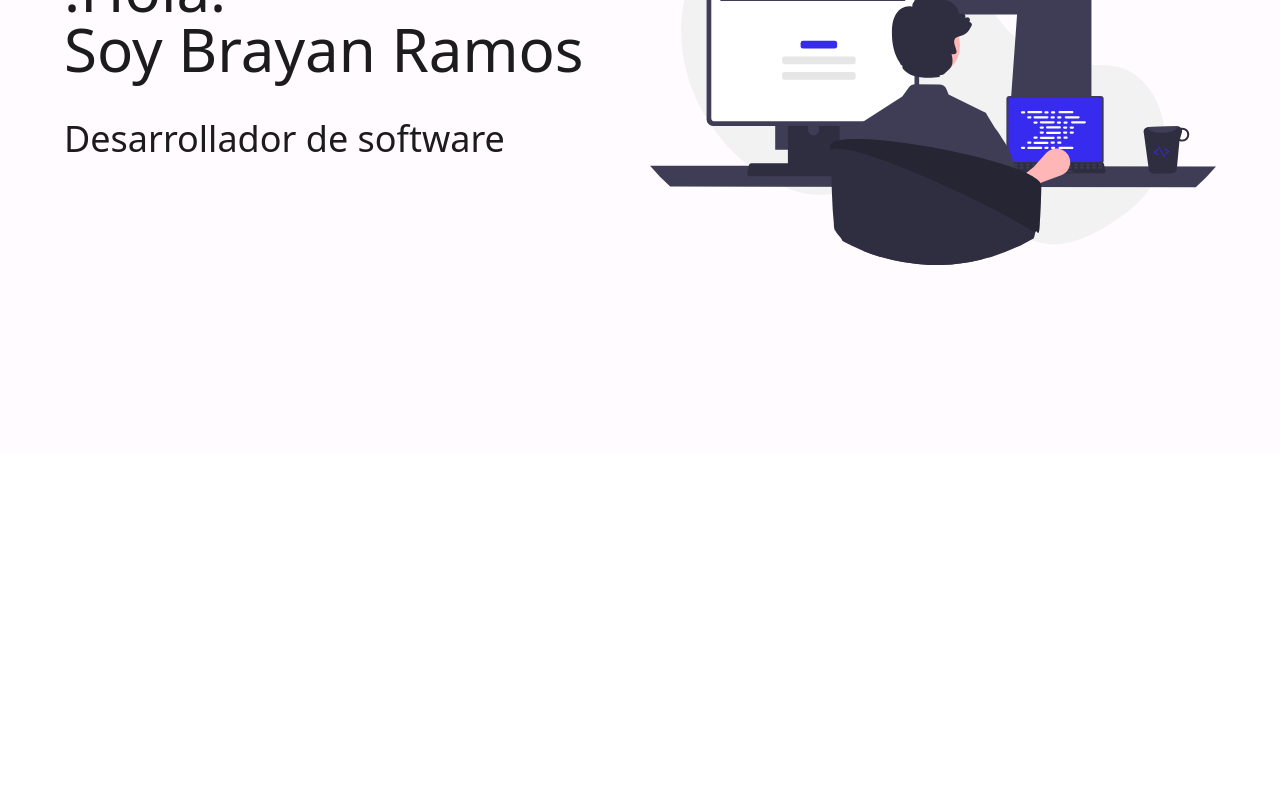
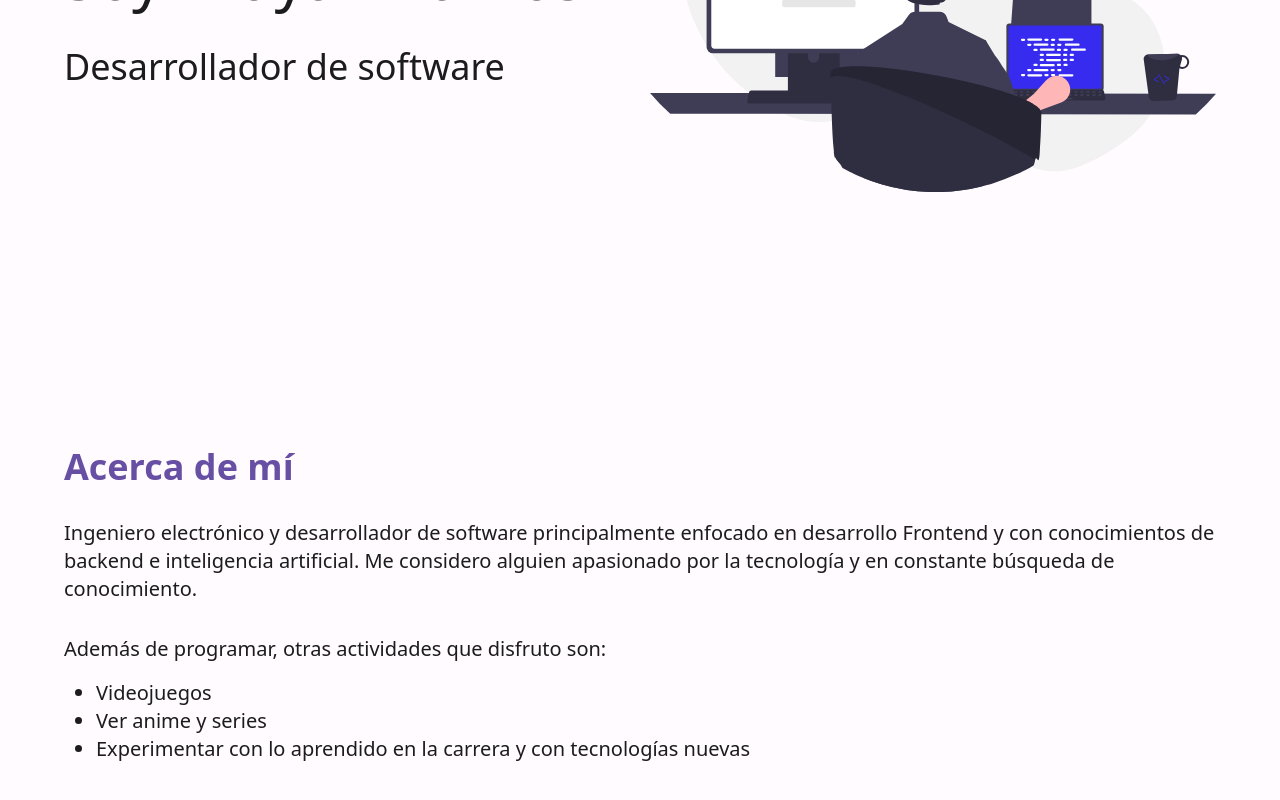
Before and after one commit to brayanramosc/personal-portfolio, a React (Vite) app: page / in a window 1280 px wide. Shown: the part 346-1146 px from the top of the page. Before the commit the page ends 800 px from the top, so only its background shows below. Built offline with nearby package versions, Linux system fonts and the light colour scheme.

Commit message:
feat: add about section

```diff
--- a/src/App.tsx
+++ b/src/App.tsx
@@ -1,4 +1,4 @@
-import { Header, Hero } from "./components";
+import { About, Header, Hero } from "./components";
 
 function App() {
   return (
@@ -11,6 +11,7 @@ function App() {
     >
       <Header />
       <Hero />
+      <About />
     </div>
   )
 }
--- /dev/null
+++ b/src/components/About.tsx
@@ -0,0 +1,44 @@
+import { motion } from "framer-motion";
+import { useTranslation } from "react-i18next";
+
+const About = () => {
+    const { t } = useTranslation();
+
+    const hobbieList = [
+        { id: 0, name: t('aboutHobbie1') },
+        { id: 1, name: t('aboutHobbie2') },
+        { id: 2, name: t('aboutHobbie3') },
+    ]
+
+    return (
+        <div id="about" className="px-10 mt-60 pb-10">
+            <motion.section
+                initial={{ opacity: 0, y: 300 }}
+                whileInView={{ opacity: 1, y: 0 }}
+                viewport={{ once: true }}
+                transition={{ duration: .5 }}
+                className="max-w-6xl mx-auto"
+            >
+                <h1 className="text-4xl mb-8 font-bold text-light-scheme-primary dark:text-dark-scheme-primary">
+                    {t('aboutTitle')}
+                </h1>
+                <p className="text-xl">
+                    {t('aboutContent')}
+                </p>
+                <p className="text-xl mt-8">
+                    {t('aboutHobbiesDesc')}
+                </p>
+
+                <ul className="ml-8 mt-4">
+                    {hobbieList.map(hobby =>
+                        <li key={hobby.id} className="text-xl list-disc">
+                            {hobby.name}
+                        </li>
+                    )}
+                </ul>
+            </motion.section>
+        </div>
+    )
+}
+
+export default About;
--- a/src/components/Hero.tsx
+++ b/src/components/Hero.tsx
@@ -7,7 +7,7 @@ const Hero = () => {
 
     return (
         <div className="px-10">
-            <section className="pt-28 max-w-6xl mx-auto grid grid-cols-1 sm:grid-cols-2 gap-20 sm:gap-5">
+            <section className="h-[calc(80vh-87px)] pt-28 max-w-6xl mx-auto grid grid-cols-1 sm:grid-cols-2 gap-20 sm:gap-5 items-center">
                 <aside className="flex flex-col justify-center">
                     <h1 className="text-5xl sm:text-6xl">
                         {t('heading')}
--- a/src/components/header/Header.tsx
+++ b/src/components/header/Header.tsx
@@ -13,21 +13,23 @@ const Header = () => {
     const { isDarkMode, setIsDarkMode } = useThemeMode();
 
     const menuOptions = [
-        { name: t('navItem1'), path: '#' },
-        { name: t('navItem2'), path: '#' },
-        { name: t('navItem3'), path: '#' },
+        { name: t('navItem1'), path: '#about' },
+        { name: t('navItem2'), path: '#projects' },
+        { name: t('navItem3'), path: '#contact' },
     ]
 
     return (
         <div
             className="
-                px-10 py-5
+                px-10 py-5 fixed w-full
                 bg-light-scheme-surface-low text-light-scheme-on-surface-variant
                 dark:bg-dark-scheme-surface-low dark:text-dark-scheme-on-surface-variant
             "
         >
             <div className="flex justify-between max-w-6xl mx-auto">
-                <img src={logo} alt="logo" width={50} className="h-[47px]" />
+                <a href="#">
+                    <img src={logo} alt="logo" width={50} className="h-[47px]" />
+                </a>
                 <div className="sm:flex hidden flex-row items-center gap-10">
                     <ul className="flex flex-row gap-6">
                         {menuOptions.map(opt =>
--- a/src/components/index.ts
+++ b/src/components/index.ts
@@ -1,2 +1,3 @@
+export { default as About } from './About';
 export { default as Hero } from './Hero';
 export { default as Header } from './header/Header';
--- a/src/constants/i18n/en.json
+++ b/src/constants/i18n/en.json
@@ -5,5 +5,10 @@
     "navItem3": "Contact",
     "heading": "Hello there!",
     "headingName": "I'm Brayan Ramos",
-    "headingSubtitle": "Software Developer"
+    "headingSubtitle": "Software Developer",
+    "aboutContent": "Electronic engineer and software developer mainly focused on Frontend development with knowledge of Backend and artificial intelligence. I consider myself as someone passionate about technology and in constant search of knowledge.",
+    "aboutHobbiesDesc": "Besides coding, some other activities I enjoy are:",
+    "aboutHobbie1": "Playing videogames",
+    "aboutHobbie2": "Watching anime and series",
+    "aboutHobbie3": "Experimenting with what I learned in my career and new technologies"
 }
--- a/src/constants/i18n/es.json
+++ b/src/constants/i18n/es.json
@@ -5,5 +5,11 @@
     "navItem3": "Contacto",
     "heading": "!Hola!",
     "headingName": "Soy Brayan Ramos",
-    "headingSubtitle": "Desarrollador de software"
+    "headingSubtitle": "Desarrollador de software",
+    "aboutTitle": "Acerca de mí",
+    "aboutContent": "Ingeniero electrónico y desarrollador de software principalmente enfocado en desarrollo Frontend y con conocimientos de backend e inteligencia artificial. Me considero alguien apasionado por la tecnología y en constante búsqueda de conocimiento.",
+    "aboutHobbiesDesc": "Además de programar, otras actividades que disfruto son:",
+    "aboutHobbie1": "Videojuegos",
+    "aboutHobbie2": "Ver anime y series",
+    "aboutHobbie3": "Experimentar con lo aprendido en la carrera y con tecnologías nuevas"
 }
```
